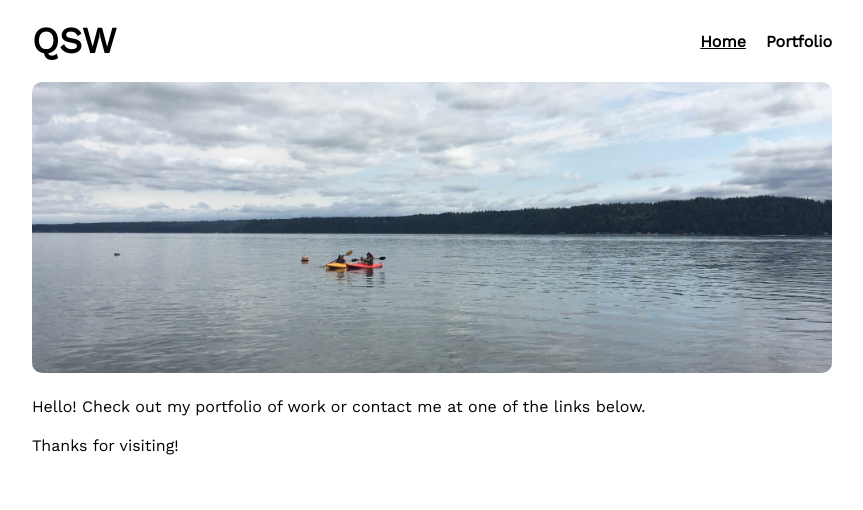
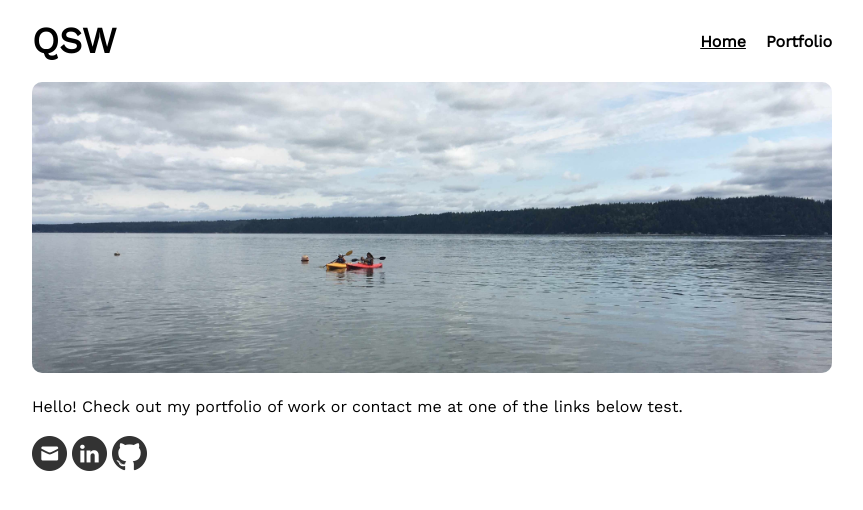
Before and after one commit to qsweber/personal-site, a Next.js app: page / in a window 1280 px wide. Shown: the top 510 px of the page, without its empty margins (208-1071 px from the left). Built offline with nearby package versions, Linux system fonts and the light colour scheme.

Commit message:
organize code after incorporating next

```diff
--- /dev/null
+++ b/app/(main)/layout.tsx
@@ -0,0 +1,17 @@
+"use client";
+
+import { ReactNode } from "react";
+import { Container } from "../components/Container";
+import { NavBar } from "../components/NavBar";
+import { Footer } from "../components/Footer";
+import "../globals.css";
+
+export default function MainLayout({ children }: { children: ReactNode }) {
+  return (
+    <Container>
+      <NavBar />
+      {children}
+      <Footer />
+    </Container>
+  );
+}
--- a/app/not-found.tsx
+++ b/app/(main)/not-found.tsx
@@ -1,7 +1,7 @@
 "use client";
 
 import Link from "next/link";
-import { Section } from "./components/Section";
+import { Section } from "../components/Section";
 
 export default function NotFound() {
   return (
--- a/app/page.tsx
+++ b/app/(main)/page.tsx
@@ -2,7 +2,7 @@
 
 import styled from "@emotion/styled";
 
-import { Section } from "./components/Section";
+import { Section } from "../components/Section";
 
 const BackgroundImg = styled.img(() => ({
   maxWidth: "100%",
@@ -15,7 +15,7 @@ export default function Home() {
       <BackgroundImg src="background.jpg" alt="background" />
       <Section>
         Hello! Check out my portfolio of work or contact me at one of the links
-        below.
+        below test.
       </Section>
     </div>
   );
--- /dev/null
+++ b/app/(resume)/layout.tsx
@@ -0,0 +1,6 @@
+import { ReactNode } from "react";
+import "../globals.css";
+
+export default function ResumeLayout({ children }: { children: ReactNode }) {
+  return children;
+}
--- a/app/resume/page.tsx
+++ b/app/(resume)/resume/page.tsx
@@ -1,6 +1,6 @@
 "use client";
 
-import { RESUME } from "../lib/resume";
+import { RESUME } from "./resume";
 import styled from "@emotion/styled";
 
 const SINGLE_SPACE = 4;
--- /dev/null
+++ b/app/components/Container.tsx
@@ -0,0 +1,7 @@
+import styled from "@emotion/styled";
+
+export const Container = styled.div(() => ({
+  maxWidth: 800,
+  margin: "0 auto",
+  fontFamily: "Work Sans",
+}));
--- /dev/null
+++ b/app/components/Footer.tsx
@@ -0,0 +1,31 @@
+import Link from "next/link";
+import styled from "@emotion/styled";
+
+const FooterWrapper = styled.footer(() => ({
+  marginTop: 20,
+}));
+
+const ContactImg = styled.img(() => ({
+  width: 35,
+  height: 35,
+  paddingRight: 5,
+}));
+
+export function Footer() {
+  return (
+    <FooterWrapper>
+      <Link href="mailto:quinn@quinnweber.com" target="_blank">
+        <ContactImg src="mail.png" alt="email" />
+      </Link>
+      <Link
+        href="https://www.linkedin.com/in/quinn-weber-853aa536/"
+        target="_blank"
+      >
+        <ContactImg src="linkedin.png" alt="linkedin" />
+      </Link>
+      <Link href="http://github.com/qsweber/" target="_blank">
+        <ContactImg src="github.png" alt="github" />
+      </Link>
+    </FooterWrapper>
+  );
+}
--- /dev/null
+++ b/app/components/NavBar.tsx
@@ -0,0 +1,61 @@
+"use client";
+
+import { ReactNode } from "react";
+import Link from "next/link";
+import { usePathname } from "next/navigation";
+import styled from "@emotion/styled";
+
+const NavBarWrapper = styled.div(() => ({
+  display: "flex",
+  justifyContent: "space-between",
+  padding: "20px 0",
+}));
+
+const Initials = styled.div(() => ({
+  textAlign: "left",
+  fontWeight: "600",
+  fontSize: 36,
+}));
+
+const LinkGroup = styled.nav(() => ({
+  margin: "auto 0",
+}));
+
+const StyledLink = styled.a<{ $isActive: boolean }>(({ $isActive }) => ({
+  marginLeft: 20,
+  textDecoration: $isActive ? "underline" : "none",
+  color: "inherit",
+  fontWeight: "600",
+}));
+
+const SpacedLink = ({
+  href,
+  isActive,
+  children,
+}: {
+  href: string;
+  isActive: boolean;
+  children: ReactNode;
+}) => (
+  <Link href={href} passHref legacyBehavior>
+    <StyledLink $isActive={isActive}>{children}</StyledLink>
+  </Link>
+);
+
+export function NavBar() {
+  const pathname = usePathname();
+
+  return (
+    <NavBarWrapper>
+      <Initials>QSW</Initials>
+      <LinkGroup>
+        <SpacedLink href="/" isActive={pathname === "/"}>
+          Home
+        </SpacedLink>
+        <SpacedLink href="https://github.com/qsweber" isActive={false}>
+          Portfolio
+        </SpacedLink>
+      </LinkGroup>
+    </NavBarWrapper>
+  );
+}
--- a/app/layout.tsx
+++ b/app/layout.tsx
@@ -1,61 +1,16 @@
-"use client";
+import type { Metadata } from "next";
+import { ReactNode } from "react";
 
-import { ReactNode } from "react";
-import Link from "next/link";
-import { usePathname } from "next/navigation";
-import styled from "@emotion/styled";
-import "./globals.css";
+export const metadata: Metadata = {
+  title: "Quinn Weber",
+  description: "Personal website of Quinn Weber",
+};
 
-const Container = styled.div(() => ({
-  maxWidth: 800,
-  margin: "0 auto",
-  fontFamily: "Work Sans",
-}));
-
-const NavBar = styled.div(() => ({
-  display: "flex",
-  justifyContent: "space-between",
-  padding: "20px 0",
-}));
-
-const Initials = styled.div(() => ({
-  textAlign: "left",
-  fontWeight: "600",
-  fontSize: 36,
-}));
-
-const LinkGroup = styled.nav(() => ({
-  margin: "auto 0", // centers it vertically within NavBar
-}));
-
-const StyledLink = styled.a<{ $isActive: boolean }>(({ $isActive }) => ({
-  marginLeft: 20,
-  textDecoration: $isActive ? "underline" : "none",
-  color: "inherit",
-  fontWeight: "600",
-}));
-
-const SpacedLink = ({
-  href,
-  isActive,
+export default function RootLayout({
   children,
 }: {
-  href: string;
-  isActive: boolean;
   children: ReactNode;
-}) => (
-  <Link href={href} passHref legacyBehavior>
-    <StyledLink $isActive={isActive}>{children}</StyledLink>
-  </Link>
-);
-
-const Footer = styled.footer(() => ({
-  marginTop: 20,
-}));
-
-export default function RootLayout({ children }: { children: ReactNode }) {
-  const pathname = usePathname();
-
+}) {
   return (
     <html lang="en">
       <head>
@@ -63,37 +18,14 @@ export default function RootLayout({ children }: { children: ReactNode }) {
         <link rel="icon" href="/favicon.ico" />
         <meta name="viewport" content="width=device-width, initial-scale=1" />
         <meta name="theme-color" content="#000000" />
-        <meta
-          name="description"
-          content="A personal website template built with Next.js"
-        />
         <link rel="apple-touch-icon" href="/logo192.png" />
         <link rel="manifest" href="/manifest.json" />
         <link
           href="https://fonts.googleapis.com/css?family=Work+Sans"
           rel="stylesheet"
         />
-        <title>QSW</title>
       </head>
-      <body>
-        <Container>
-          <NavBar>
-            <Initials>QSW</Initials>
-            <LinkGroup>
-              <SpacedLink href="/" isActive={pathname === "/"}>
-                Home
-              </SpacedLink>
-              <SpacedLink href="https://github.com/qsweber" isActive={false}>
-                Portfolio
-              </SpacedLink>
-            </LinkGroup>
-          </NavBar>
-          {children}
-          <Footer>
-            <p>Thanks for visiting!</p>
-          </Footer>
-        </Container>
-      </body>
+      <body>{children}</body>
     </html>
   );
 }
```
Also changed, not shown: infrastructure/index.ts (+8 -4 lines), app/(resume)/resume/resume.ts (renamed from app/lib/resume.ts).
